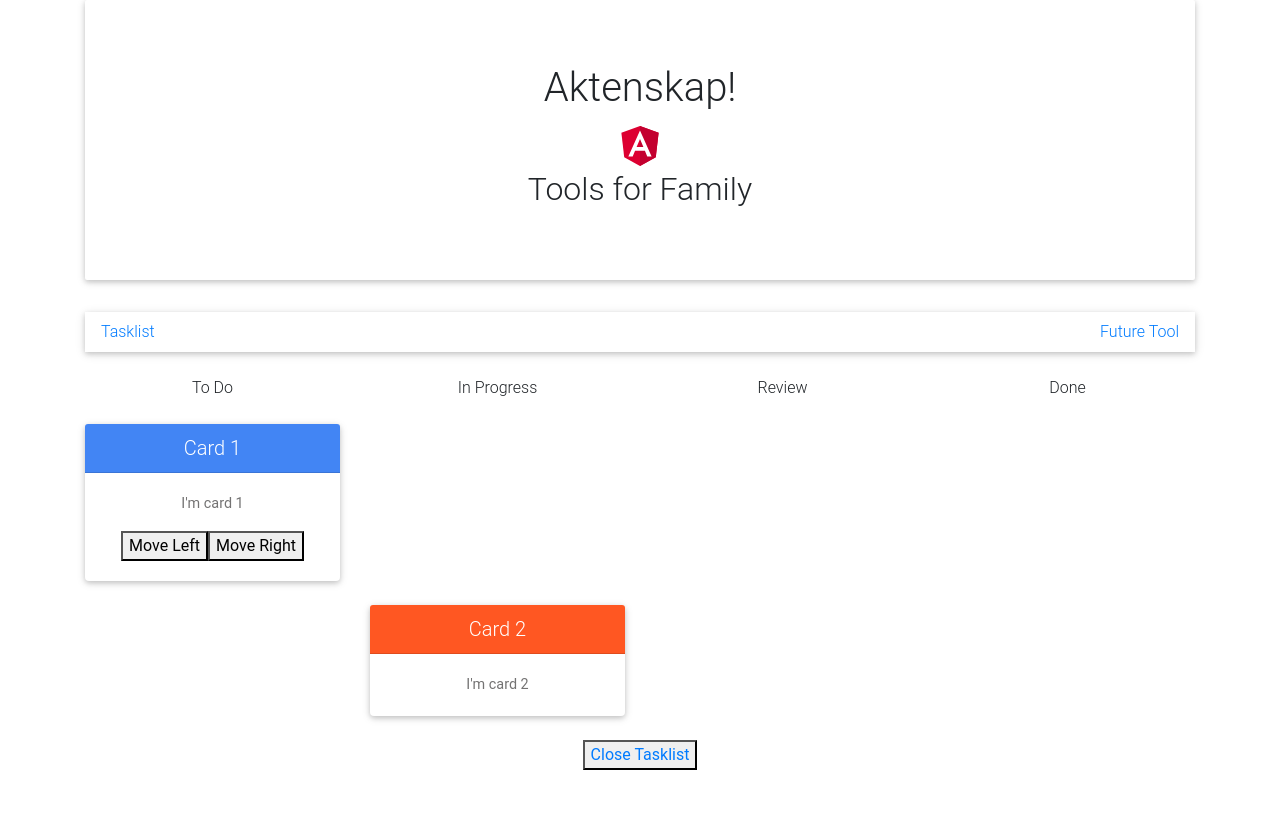
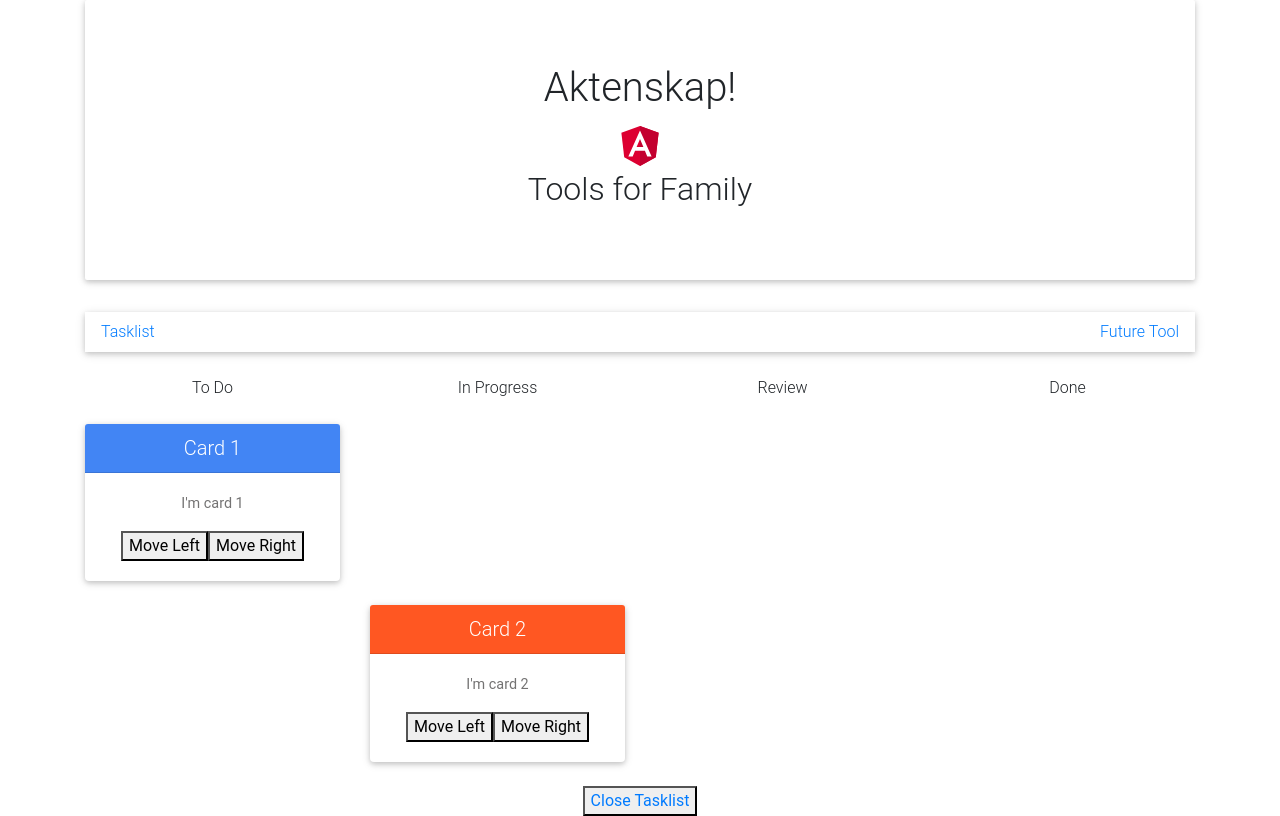
Before and after one commit to Swiftvalar/aktenskap, an Angular app: page /tasklist in a window 1280 px wide. Built offline with nearby package versions, Linux system fonts and the light colour scheme.

Commit message:
Missing underscore

```diff
--- a/src/app/tasklist/tasklist.component.html
+++ b/src/app/tasklist/tasklist.component.html
@@ -37,7 +37,7 @@
   </div>
   <br />
   <div id="row_2" class="row justify-content-md-center">
-    <div id="todoColumn2" class="col">
+    <div id="todoColumn_2" class="col">
 
     </div>
     <div id="inprogressColumn_2" class="col">
@@ -45,6 +45,7 @@
             <h5 class="card-header deep-orange white-text">Card 2</h5>
             <div class="card-body">
               <p class="card-text">I'm card 2</p>
+              <button (click)="moveLeft('card_2')">Move Left</button><button (click)="moveRight('card_2')">Move Right</button>
             </div>
           </div>
     </div>
```
